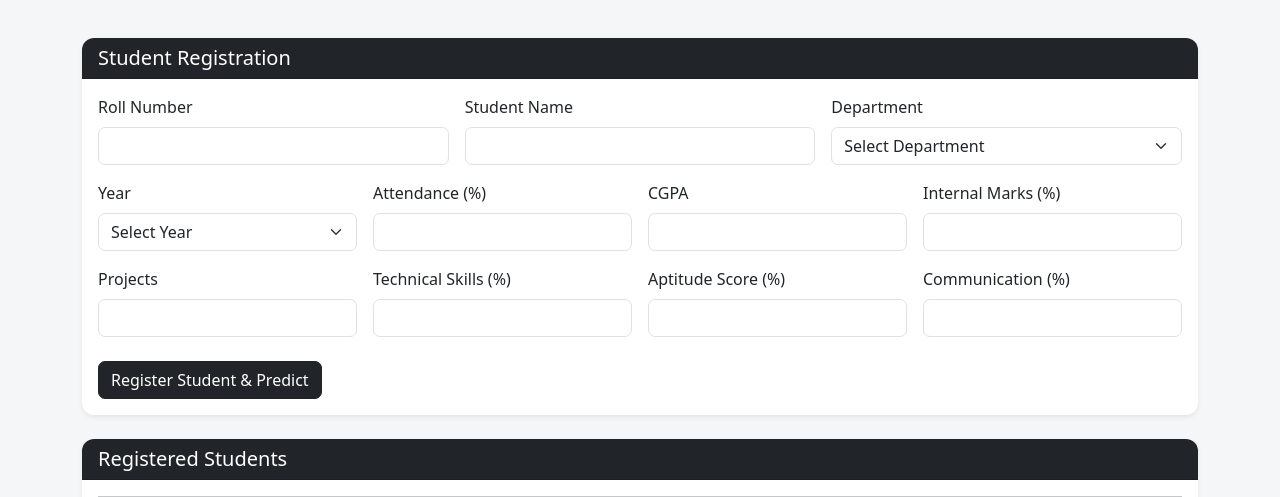
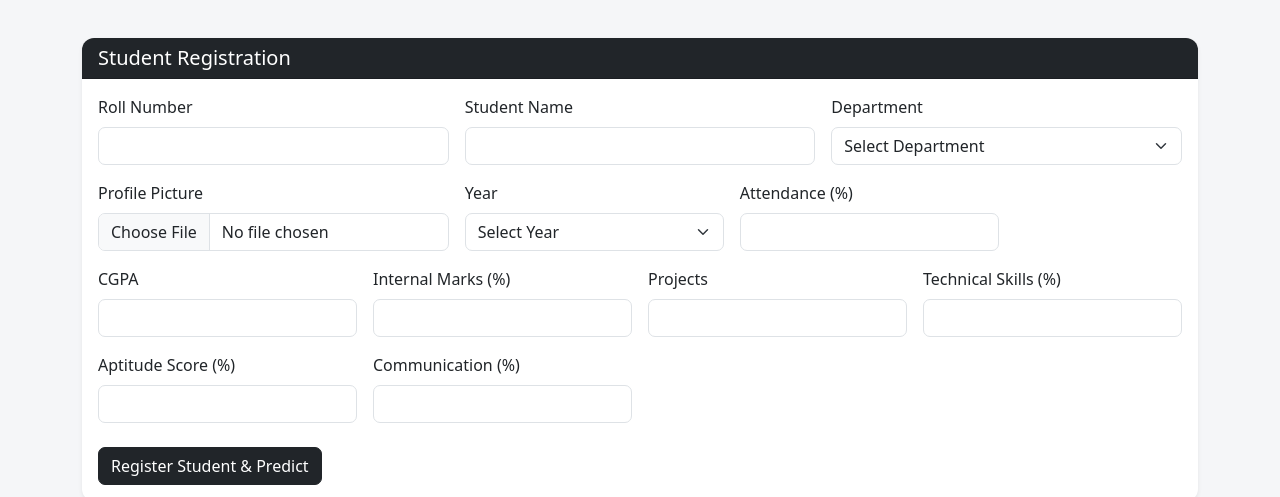
Before and after one commit to ammuvediyappan14-crypto/ai-student-performance-placement-system, a Flask app: page /students in a window 1280 px wide. Shown: the part 162-659 px from the top of the page. Run offline with Flask 3, Linux system fonts and the light colour scheme; the visitor is signed in with stand-in values (Sample User, id 1); data comes from the database, SQL or seed files in the repository.

Commit message:
Add profile picture column to students table

```diff
--- a/templates/students.html
+++ b/templates/students.html
@@ -26,7 +26,7 @@
 
     <div class="card-body">
 
-        <form method="POST">
+        <form method="POST" enctype="multipart/form-data">
 
             <div class="row g-3">
 
@@ -62,6 +62,16 @@
                         <option value="B.COM">B.COM</option>
                     </select>
                 </div>
+                <div class="col-md-4">
+    <label class="form-label">Profile Picture</label>
+    <input
+        type="file"
+        name="profile_picture"
+        class="form-control"
+        accept="image/*"
+        required
+    >
+</div>
 
 
                 <div class="col-md-3">
```
